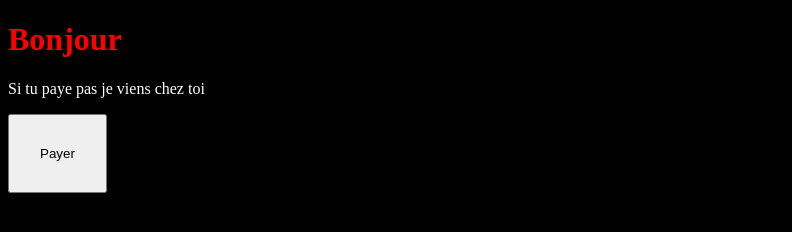
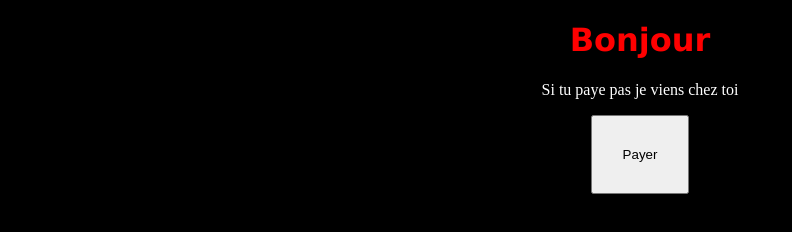
Before and after one commit to Nic0ttine/Branches-Nicolas, a plain HTML site: page index.html in a window 1280 px wide. Shown: the whole page, without its empty margins (0-792 px from the left). Drawn offline with Linux system fonts and the light colour scheme.

Commit message:
center la page correction bug

```diff
--- a/index.html
+++ b/index.html
@@ -1,15 +1,19 @@
 <!DOCTYPE html>
 <head>
-    <h1>Bonjour</h1>
     <link rel="stylesheet" href="style.css">
+    <title>Jte hack</title>
 </head>
 
 <body>
+    <h1 class="title">Bonjour</h1>
     <p>
         Si tu paye pas je viens chez toi
     </p>
-    <button>
-        Payer
-        <a href="https://www.youtube.com/watch?reload=9&v=E4WlUXrJgy4"></a>
-    </button>
+    <div class="div-button">
+
+        <button class="btn">
+            <a href="https://www.youtube.com/watch?reload=9&v=E4WlUXrJgy4">Payer</a>
+        </button>
+
+    </div>
 </body>
--- a/style.css
+++ b/style.css
@@ -1,13 +1,43 @@
-h1 {
+.title{
+    justify-content: center;
+    display: flex;
     color: red;
+    font-family: 'Lucida Sans', 'Lucida Sans Regular', 'Lucida Grande', 'Lucida Sans Unicode', Geneva, Verdana, sans-serif;
 }
+
 
 body {
     color: white;
     background-color: black;
 }
 
+p {
+    justify-content: center ;
+    text-align: center;
+}
+
+.div-button {
+    justify-content: center;
+    display: flex;
+}
+
+
 button {
     padding: 30px;
     justify-content: center;
 }
+.btn {
+    text-decoration: none;
+    color: white;
+
+}
+
+.btn a {
+    text-decoration: none;
+    color: black;
+}
+
+.btn:hover {
+    transform: scale(1.05);
+    box-shadow: 0 0 40px rgba(255, 0, 0, 0.5);
+}
```
